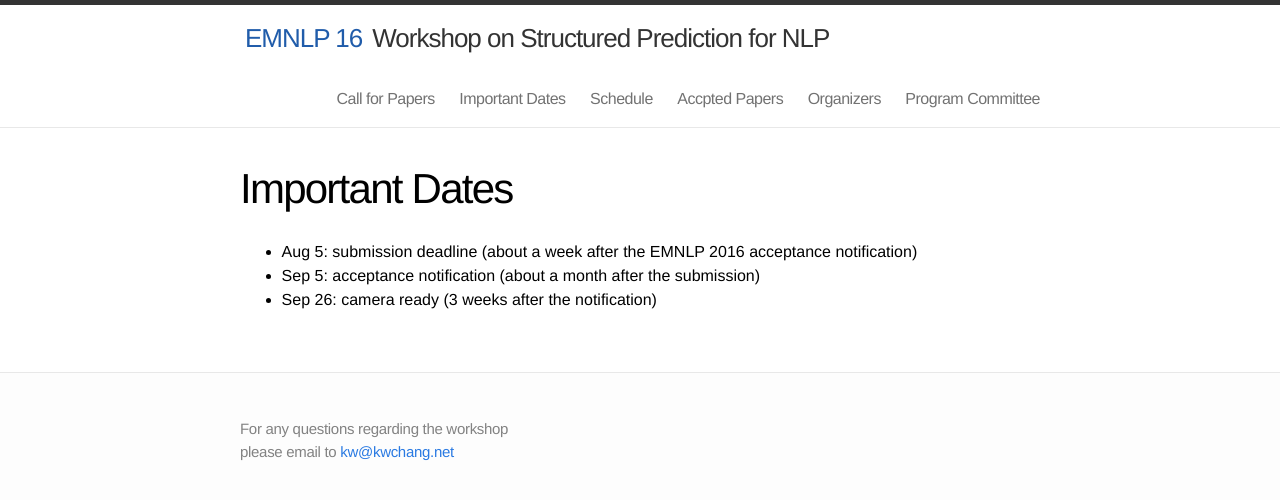
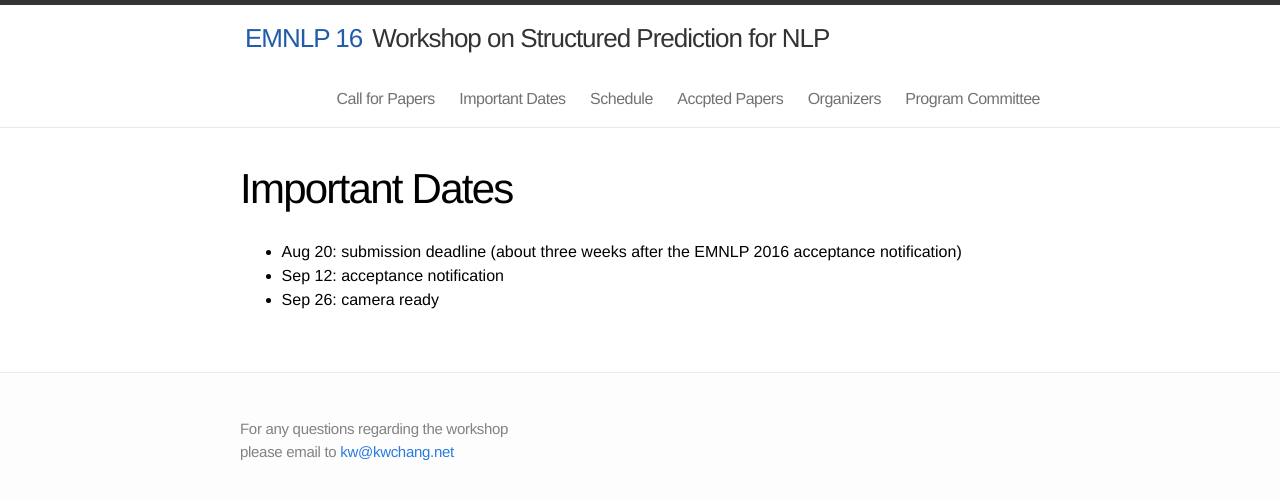
Before and after one commit to structuredprediction/structuredprediction.github.io, a Jekyll site: the page built from 2_date.md, in a window 1280 px wide. Shown: the top 500 px of the page. Built offline with Jekyll 4.4.1, drawn with Linux system fonts in a browser that asks for light colours.

Commit message:
Update 2_date.md

```diff
--- a/2_date.md
+++ b/2_date.md
@@ -5,6 +5,6 @@
 name: 2
 ---
 
-* Aug 5: submission deadline (about a week after the EMNLP 2016 acceptance notification)
-* Sep 5: acceptance notification (about a month after the submission)
-* Sep 26: camera ready (3 weeks after the notification)
+* Aug 20: submission deadline (about three weeks after the EMNLP 2016 acceptance notification)
+* Sep 12: acceptance notification
+* Sep 26: camera ready
```
